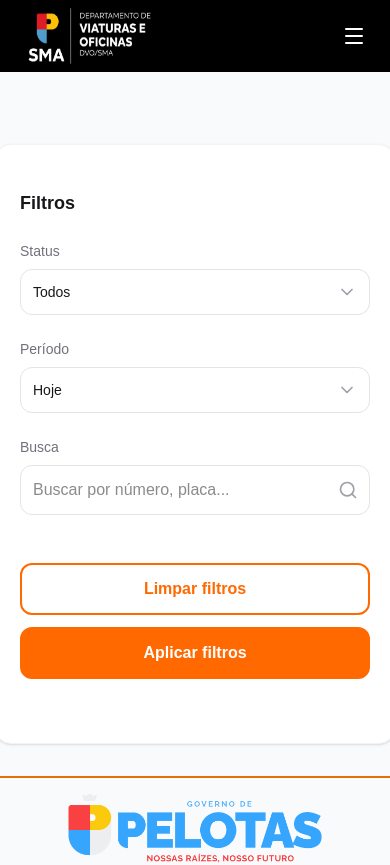
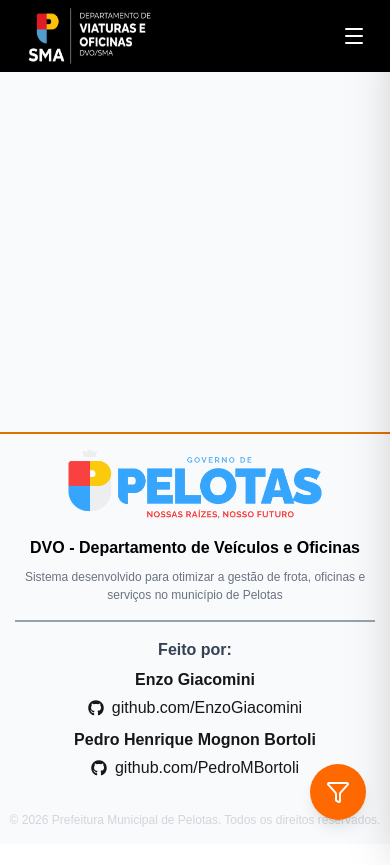
Before and after one commit to EnzoGiacomini/sistema-gestao-frota, a Next.js app: page /admin/services in a window 390 px wide. Shown: the top 865 px of the page. After the commit the page ends 844 px from the top, so only its background shows below. Built offline with nearby package versions, Linux system fonts and the light colour scheme.

Commit message:
feat: implement responsive mobile drawer and floating filter button

```diff
--- a/src/components/workOrderFilter.tsx
+++ b/src/components/workOrderFilter.tsx
@@ -1,9 +1,12 @@
 "use client" ;
-import { Search, ChevronDown } from "lucide-react";
+import { Search, ChevronDown, Filter, X } from "lucide-react";
 import { useState } from "react";
 
 
 export function WorkOrderFilter(){
+
+    // Estados para o mobile
+    const [isMobileOpen, setIsMobileOpen] = useState(false);
 
     // Estados para o Status
     const [statusOpen, setStatusOpen] = useState(false);
@@ -15,14 +18,46 @@
     const [periodoSelected, setPeriodoSelected] = useState("Hoje");
     const periodoOptions = ["Hoje", "Últimos 7 dias", "Últimos 30 dias", "Personalizado"];
 
-   return(
+   return (
+    <>
+      {/* 1. BOTÃO FLUTUANTE (Aparece só no Mobile) */}
+      <button
+        onClick={() => setIsMobileOpen(true)}
+        className="md:hidden fixed bottom-6 right-6 z-50 bg-orange-500 text-white p-4 rounded-full shadow-lg active:scale-95 transition-all"
+      >
+        <Filter size={24} />
+      </button>
+
+      {/* 2. OVERLAY (Escurece o fundo quando o filtro abre no Mobile) */}
+      {isMobileOpen && (
+        <div
+          className="fixed inset-0 bg-black/40 z-[60] md:hidden"
+          onClick={() => setIsMobileOpen(false)}
+        />
+      )}
 
 
-    <div className="w-[400px] h-[600px] p-6 bg-white rounded-2xl shadow-sm border border-zinc-100 flex flex-col gap-6 text-zinc-900">
+    <div className={`
+        /* No Mobile: vira uma gaveta lateral fixa e escondida */
+        fixed inset-y-0 right-0 z-[70] w-[300px] bg-white shadow-2xl transition-transform duration-300
+        ${isMobileOpen ? "translate-x-0" : "translate-x-full"}
+
+        /* No Desktop: volta a ser um card relativo e visível */
+        md:relative md:translate-x-0 md:w-[400px] md:h-[600px] md:rounded-2xl md:shadow-sm md:border md:border-zinc-100
+
+        p-6 flex flex-col gap-6 text-zinc-900
+     `}>
 
         {/* Título */}
         <div className="pt-5 text-lg font-bold">
+
             <h2>Filtros</h2>
+
+            {/* Botão X: só aparece no mobile para fechar a gaveta */}
+            <button onClick={() => setIsMobileOpen(false)} className="md:hidden p-2 text-zinc-400">
+                <X size={20} />
+            </button>
+
         </div>
 
         {/* Seleção de filtros */}
@@ -125,7 +160,7 @@
         </div>
 
         {/* Ação do filtro */}
-        <div>
+        <div className="mt-auto mb-10">
             <div className="flex flex-col gap-3 mt-6">
                 {/* Botão Limpar Filtros */}
                 <button
@@ -146,5 +181,6 @@
 
 
     </div>
+    </>
    )
 }
```
